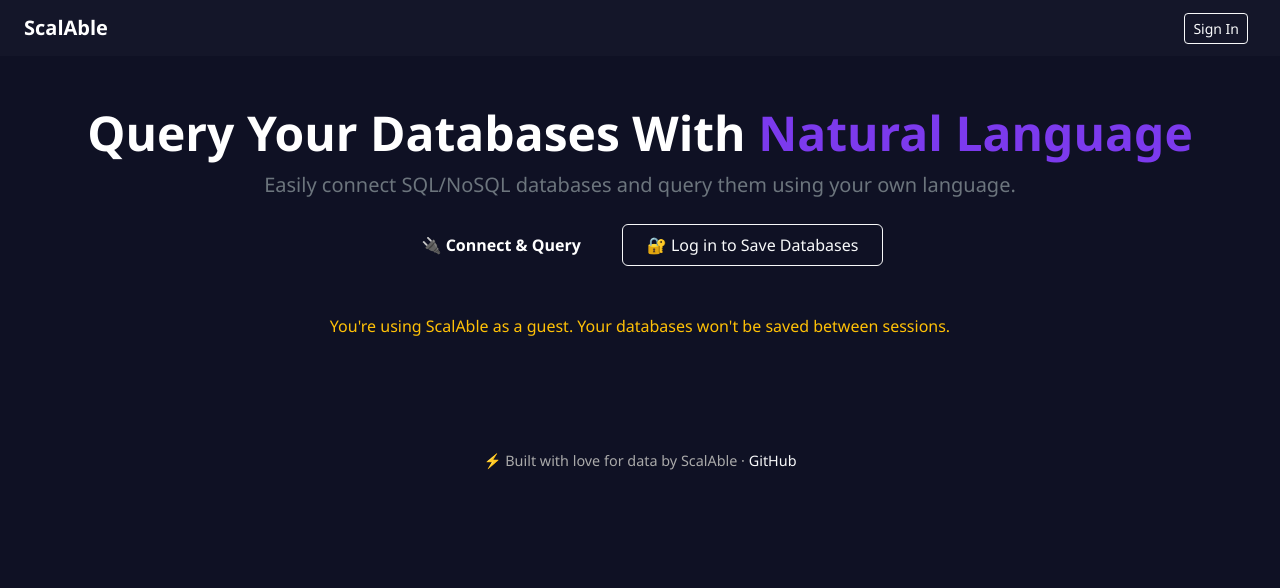
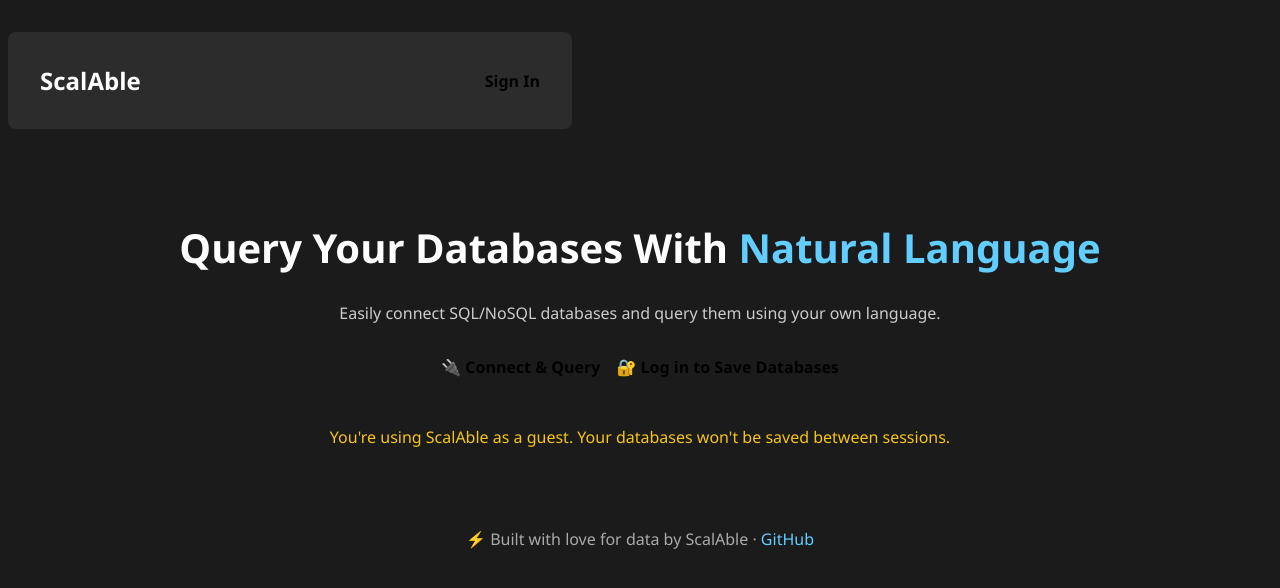
Before and after one commit to ansh2903/ScalAble, a Flask app: page / in a window 1280 px wide. Shown: the top 588 px of the page. Run offline with Flask 3, Linux system fonts and the light colour scheme; the visitor is signed in with stand-in values (Sample User, id 1).

Commit message:
Shifting focus to the interface for now

```diff
--- a/src/app.py
+++ b/src/app.py
@@ -1,4 +1,4 @@
-from flask import Flask
+from flask import Flask, request
 from src.interface.routes import interface_blueprint
 from src.interface.auth import auth_blueprint
 from src.config.settings import settings
--- a/src/engine/query_executor.py
+++ b/src/engine/query_executor.py
@@ -3,6 +3,9 @@ import pandas as pd
 import sys
 from src.core.exception import CustomException
 from src.core.logger import logging
+
+# This file is responsible for executing the queries generated by the
+# LLM onto the MongoDB database.
 
 def run_mongo_query(config:dict, query: dict) -> pd.DataFrame:
     try:
--- a/src/interface/auth.py
+++ b/src/interface/auth.py
@@ -1,6 +1,5 @@
 from flask import Blueprint, render_template, request, redirect, url_for, session, flash
 import hashlib
-
 auth_blueprint = Blueprint('auth', __name__)
 
 # Dummy in-memory user store (use DB in production)
--- a/src/interface/routes.py
+++ b/src/interface/routes.py
@@ -1,5 +1,6 @@
-from flask import Blueprint, render_template, request, jsonify, session
+from flask import Blueprint, render_template, jsonify, request, session
 from src.pipeline.query_pipeline import process_query_pipeline
+
 from pymongo.server_api import ServerApi
 from pymongo import MongoClient
 from src.connectors.mongo_connector import MongoDBConnector
@@ -7,12 +8,14 @@ from src.connectors.mongo_connector import MongoDBConnector
 from src.core.exception import CustomException
 from src.core.logger import logging
 
+
 interface_blueprint = Blueprint('interface', __name__)
 
-logging.info("Initializing the interface blueprint for handling routes.")
+# Home page
 @interface_blueprint.route('/')
 def index():
-    return render_template('home.html')
+    return render_template('index.html')
+
 
 @interface_blueprint.route("/list_databases", methods=["POST"])
 def list_databases():
--- a/src/static/css/style.css
+++ b/src/static/css/style.css
@@ -9,6 +9,7 @@ h2 {
     background-color: #0066cc;
     border: none;
 }
+
 /* General styling */
 body.home-body {
     background-color: #0f1124;
--- a/src/templates/home.html
+++ /dev/null
@@ -1,58 +0,0 @@
-<!DOCTYPE html>
-<html lang="en">
-<head>
-    <meta charset="UTF-8">
-    <title>ScalAble | Home</title>
-    <meta name="viewport" content="width=device-width, initial-scale=1">
-    <link rel="stylesheet" href="{{ url_for('static', filename='css/style.css') }}">
-    <link rel="stylesheet" href="https://cdn.jsdelivr.net/npm/bootstrap@5.3.2/dist/css/bootstrap.min.css">
-</head>
-<body class="home-body">
-    <nav class="navbar navbar-expand-lg px-4">
-        <a class="navbar-brand fw-bold" href="#">ScalAble</a>
-        <div class="ms-auto">
-            {% if user %}
-                <span class="text-white me-3">Logged in as <strong>{{ user }}</strong></span>
-                <a href="{{ url_for('auth.logout') }}" class="btn btn-sm btn-outline-light">Logout</a>
-            {% else %}
-                <a href="{{ url_for('auth.login') }}" class="btn btn-sm btn-outline-light me-2">Sign In</a>
-            {% endif %}
-        </div>
-    </nav>
-
-    <main class="text-center py-5 container">
-        <div class="mb-4">
-            <h1 class="display-5 fw-bold text-white">Query Your Databases With <span class="highlight">Natural Language</span></h1>
-            <p class="lead text-secondary">Easily connect SQL/NoSQL databases and query them using your own language.</p>
-        </div>
-
-        <div class="d-flex justify-content-center gap-3 flex-wrap mb-4">
-            <a href="{{ url_for('interface.index') }}" class="btn hero-btn px-4 py-2 text-white fw-semibold">🔌 Connect & Query</a>
-            {% if not user %}
-                <a href="{{ url_for('auth.login') }}" class="btn btn-outline-light px-4 py-2">🔐 Log in to Save Databases</a>
-            {% endif %}
-        </div>
-
-        {% if user %}
-            <div class="mt-5">
-                <h4 class="text-white">📚 Your Connected Databases</h4>
-                {% if databases %}
-                    <ul class="list-group database-list mt-3 mx-auto" style="max-width: 400px;">
-                        {% for db in databases %}
-                            <li class="list-group-item bg-transparent text-white border-light">{{ db }}</li>
-                        {% endfor %}
-                    </ul>
-                {% else %}
-                    <p class="text-secondary mt-3">No databases connected yet.</p>
-                {% endif %}
-            </div>
-        {% else %}
-            <p class="text-warning mt-5">You're using ScalAble as a guest. Your databases won't be saved between sessions.</p>
-        {% endif %}
-    </main>
-
-    <footer class="text-center mt-5 pb-3 footer">
-        ⚡ Built with love for data by ScalAble · <a href="https://github.com/" class="text-decoration-none text-light">GitHub</a>
-    </footer>
-</body>
-</html>
--- a/src/templates/index.html
+++ b/src/templates/index.html
@@ -1,44 +1,77 @@
 <!DOCTYPE html>
-<html>
+<html lang="en">
 <head>
-    <title>ScalAble | Connect to MongoDB</title>
-    <link rel="stylesheet" href="https://cdn.jsdelivr.net/npm/bootstrap@5.3.2/dist/css/bootstrap.min.css">
+    <meta charset="UTF-8">
+    <title>ScalAble | Home</title>
+    <meta name="viewport" content="width=device-width, initial-scale=1">
+    <script type="module" src="https://unpkg.com/@fluentui/web-components"></script>
+    <link rel="stylesheet" href="{{ url_for('static', filename='css/style.css') }}">
     <style>
-        body { background-color: #f8f9fa; }
-        .card { border-radius: 12px; box-shadow: 0 2px 8px rgba(0,0,0,0.1); }
+        body {
+            background-color: #1b1b1b;
+            font-family: 'Segoe UI', sans-serif;
+        }
+        .highlight {
+            color: #62cdff;
+        }
+        fluent-button {
+            --accent-fill-rest: #62cdff;
+            --accent-foreground-rest: #ffffff;
+            font-weight: 600;
+        }
+        fluent-card {
+            padding: 2rem;
+            margin-top: 2rem;
+            max-width: 500px;
+            background: #2c2c2c;
+            border-radius: 8px;
+        }
     </style>
 </head>
-<body class="container d-flex flex-column justify-content-center align-items-center min-vh-100">
+<body>
+    <fluent-card style="display: flex; justify-content: space-between; align-items: center;">
+        <div style="font-size: 1.5rem; font-weight: bold; color: white;">ScalAble</div>
+        <div>
+            {% if user %}
+                <span style="color: white; margin-right: 1rem;">Logged in as <strong>{{ user }}</strong></span>
+                <fluent-button appearance="stealth" onclick="location.href='{{ url_for('auth.logout') }}'">Logout</fluent-button>
+            {% else %}
+                <fluent-button appearance="stealth" onclick="location.href='{{ url_for('auth.login') }}'">Sign In</fluent-button>
+            {% endif %}
+        </div>
+    </fluent-card>
 
-    <div class="text-center mb-4">
-        <h2 class="fw-bold">🔗 Connect to Your Database</h2>
-        <p class="text-muted">Choose a connection and get started in seconds.</p>
-    </div>
+    <main style="text-align: center; padding: 4rem 1rem;">
+        <h1 style="font-size: 2.5rem; font-weight: bold; color: white;">Query Your Databases With <span class="highlight">Natural Language</span></h1>
+        <p style="color: #ccc; margin-top: 0.5rem;">Easily connect SQL/NoSQL databases and query them using your own language.</p>
 
-    <div class="card p-4 w-100" style="max-width: 600px;">
-        <form action="/run_query" method="post">
-            <div class="mb-3">
-                <label for="database" class="form-label">Select Database</label>
-                <select class="form-select" id="database" name="database">
-                    <!-- Dynamically filled with Python -->
-                </select>
+        <div style="margin-top: 2rem; display: flex; justify-content: center; gap: 1rem; flex-wrap: wrap;">
+            <fluent-button appearance="accent" onclick="location.href='{{ url_for('interface.index') }}'">🔌 Connect & Query</fluent-button>
+            {% if not user %}
+                <fluent-button appearance="outline" onclick="location.href='{{ url_for('auth.login') }}'">🔐 Log in to Save Databases</fluent-button>
+            {% endif %}
+        </div>
+
+        {% if user %}
+            <div style="margin-top: 3rem;">
+                <h4 style="color: white;">📚 Your Connected Databases</h4>
+                {% if databases %}
+                    <ul style="list-style: none; padding: 0; margin-top: 1rem;">
+                        {% for db in databases %}
+                            <li style="color: white; padding: 0.5rem 0; border-bottom: 1px solid #444;">{{ db }}</li>
+                        {% endfor %}
+                    </ul>
+                {% else %}
+                    <p style="color: #aaa; margin-top: 1rem;">No databases connected yet.</p>
+                {% endif %}
             </div>
-            <div class="mb-3">
-                <label for="collection" class="form-label">Select Collection</label>
-                <select class="form-select" id="collection" name="collection">
-                    <!-- Dynamically filled via JS on DB select -->
-                </select>
-            </div>
-            <div class="mb-3">
-                <label for="nl_query" class="form-label">Ask Your Query (English)</label>
-                <textarea name="nl_query" class="form-control" rows="3" required></textarea>
-            </div>
-            <div class="d-grid">
-                <button type="submit" class="btn btn-primary">Run Query</button>
-            </div>
-        </form>
-    </div>
+        {% else %}
+            <p style="color: #f5c518; margin-top: 3rem;">You're using ScalAble as a guest. Your databases won't be saved between sessions.</p>
+        {% endif %}
+    </main>
 
-    <script src="{{ url_for('static', filename='js/db_dropdown.js') }}"></script>
+    <footer style="text-align: center; padding-bottom: 2rem; color: #aaa;">
+        ⚡ Built with love for data by ScalAble · <a href="https://github.com/ansh2903/ScalAble" style="color: #62cdff; text-decoration: none;">GitHub</a>
+    </footer>
 </body>
 </html>
```
Also changed, not shown: src/templates/mongo_connect.html (added, +44 -0 lines), 1 other file.
